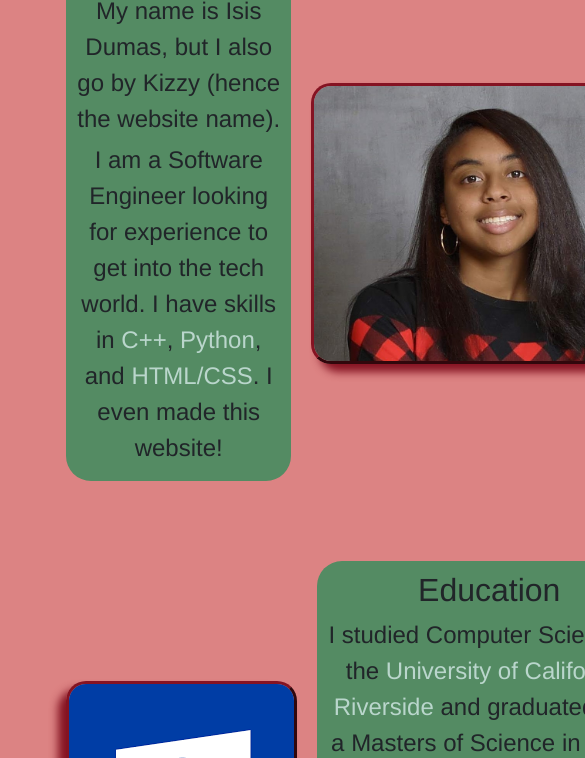
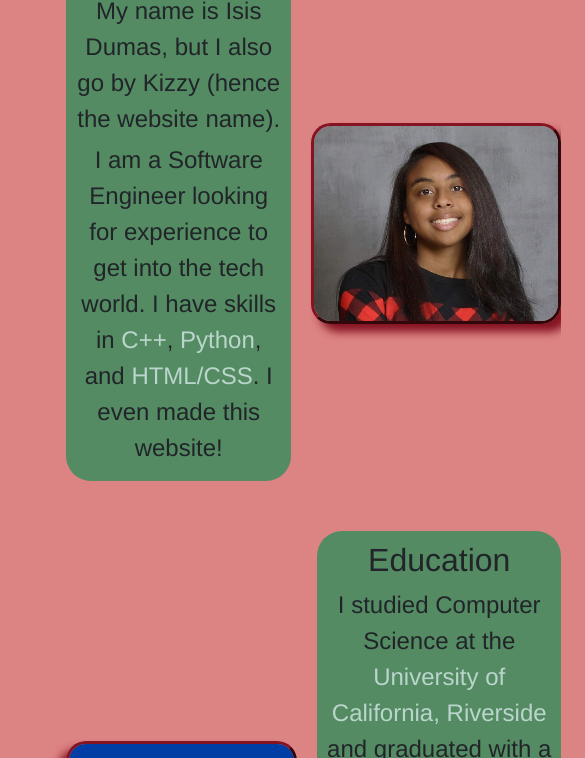
Before and after one commit to isis52300/KizzyCodes.github.io, a plain HTML site: page index.html in a window 390 px wide. Shown: the part 241-999 px from the top of the page, 585 px wide, since content can reach past the window. Drawn offline with nearby package versions, Linux system fonts and the light colour scheme.

Commit message:
Edited classes of images in the body so they change sizes with the size of the window

```diff
--- a/index.css
+++ b/index.css
@@ -7,6 +7,14 @@ body {
 /*When the screen is smaller (like on phone) hide side*/
 @media screen and (max-width: 1200px) {
   .window_hide { display: none; }
+
+  .body_div {
+    margin-bottom: 20px;
+  }
+
+  .body_img_left, .body_img_right {
+    width: 250px;
+  }
 }
 
 /*When the screen is larger show side*/
@@ -24,6 +32,14 @@ body {
 
   #side_left {
     margin-right: 20px;
+  }
+
+  .body_div {
+    margin-bottom: 50px;
+  }
+
+  .body_img_left, .body_img_right {
+    width: 350px;
   }
 
 }
@@ -55,10 +71,6 @@ img {
   display: block
 }
 
-.body_div {
-  margin-bottom: 50px;
-}
-
 .body_img_left {
   margin-right: 20px;
   box-shadow: -8px 8px 8px #851322;
@@ -70,7 +82,6 @@ img {
 }
 
 .body_img_left, .body_img_right {
-  width: 350px;
   height: auto;
   border-radius: 20px;
   border-style: outset;
```
